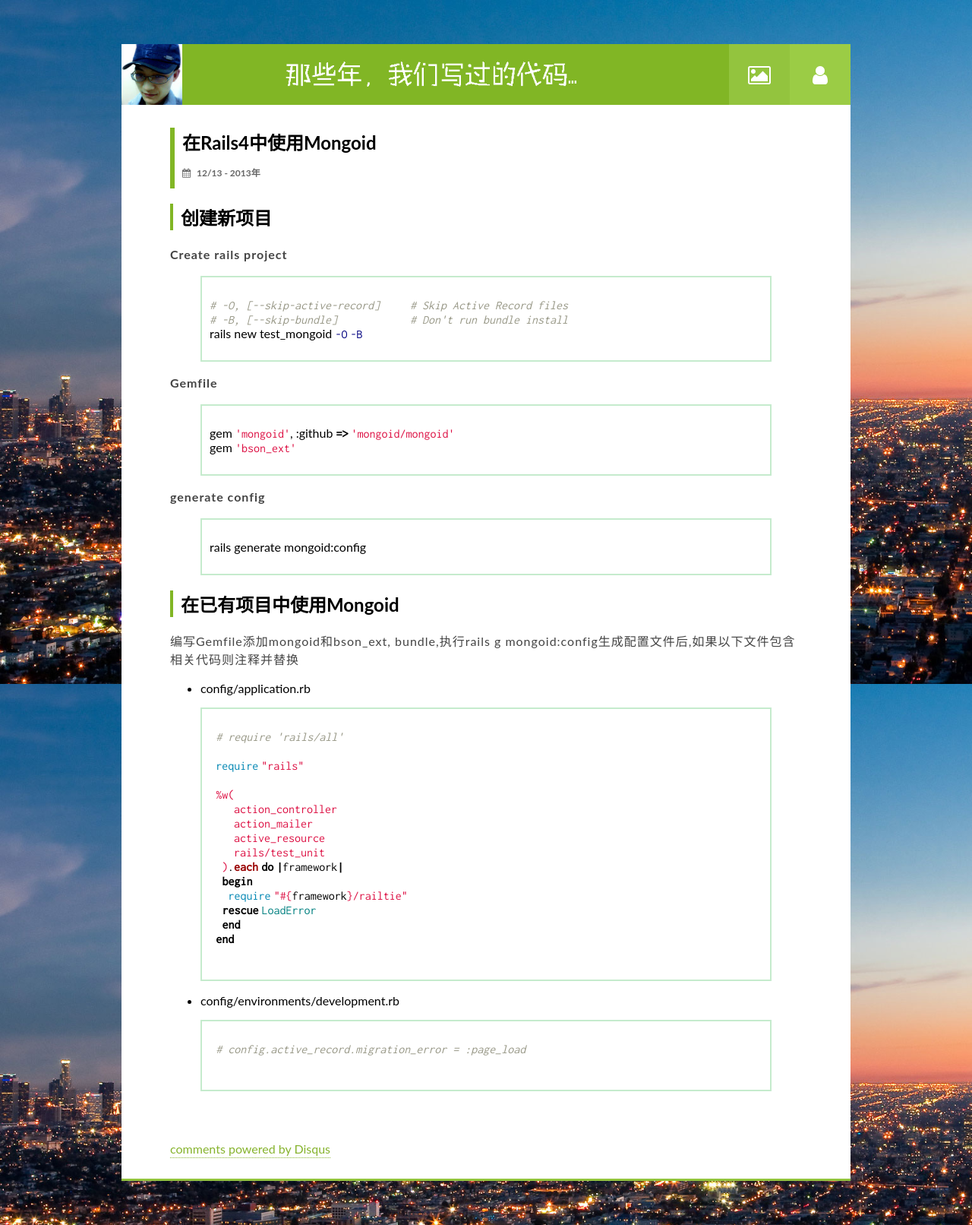
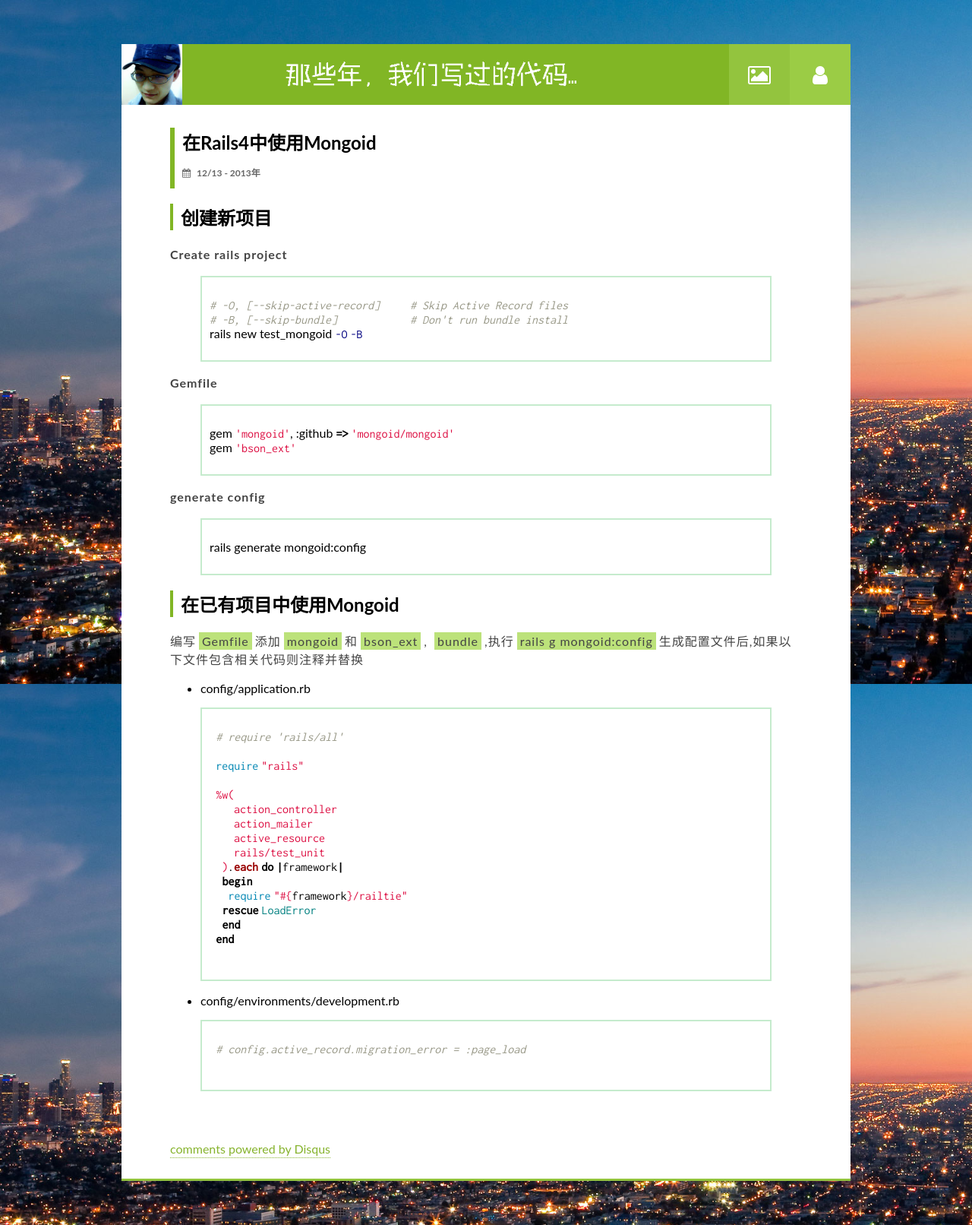
Before and after one commit to JuoCode/JuoCode.github.io, a Jekyll site: the page built from _posts/2013-12-15-rails4_mongoid.md, in a window 1280 px wide. Shown: the whole page at 76% size. Built offline with Jekyll 4.4.1, drawn with Linux system fonts in a browser that asks for light colours; nearby versions of some CDN libraries; Markdown is read by kramdown in place of the engine named in the settings; comment, search, counter and statistics services are not loaded.

Commit message:
markdown样式修改

```diff
--- a/css/main.css
+++ b/css/main.css
@@ -234,6 +234,11 @@ header .about:hover, header .picture:hover {
   padding: 10px;
 }
 
+.post p > code{
+  background-color: #BCE27A;
+  padding: 2px 4px;
+  margin: 0 4px;
+}
 .post .highlight pre code span{
   font-family: 'Inconsolata', sans-serif;
 
```
